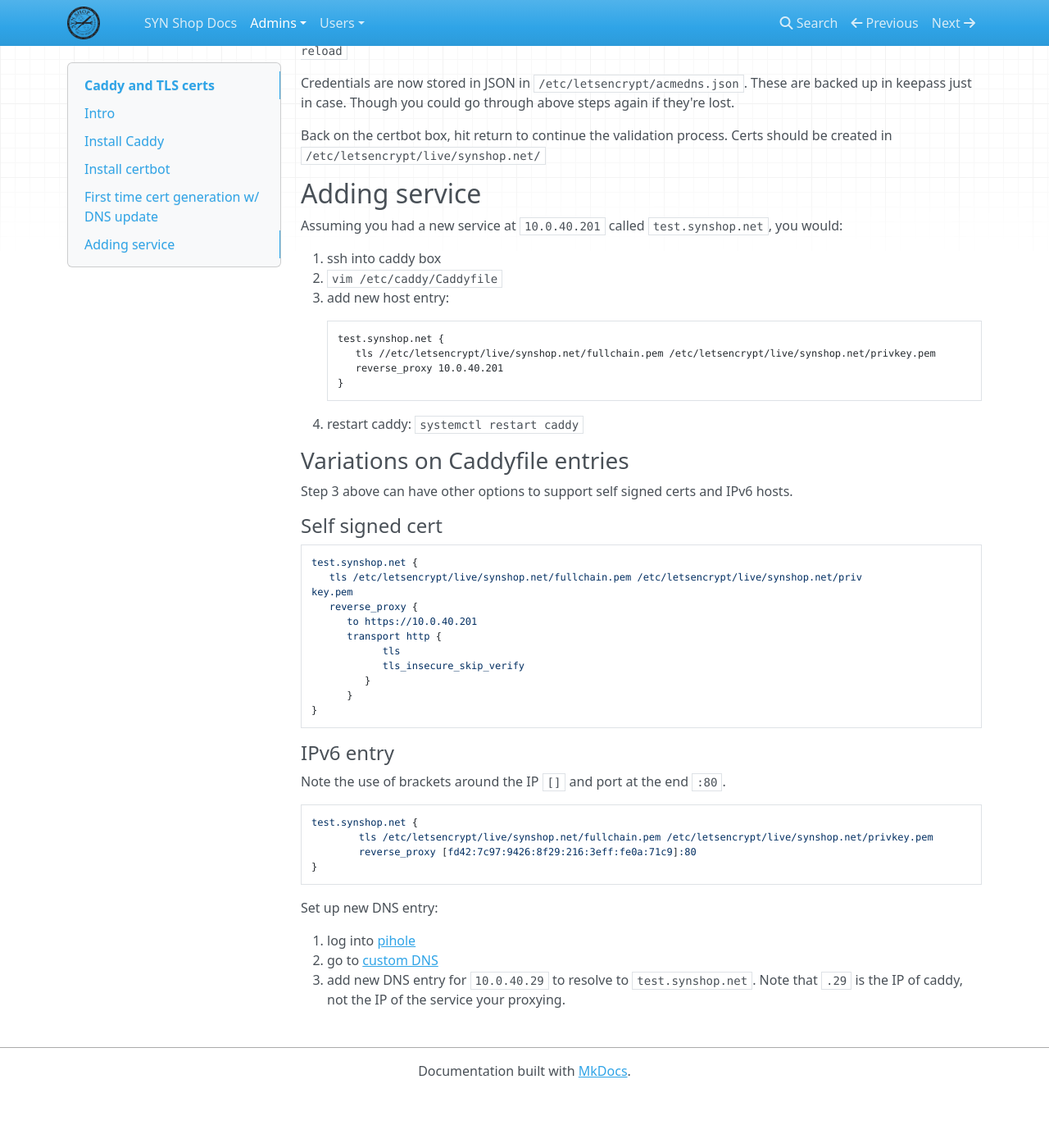
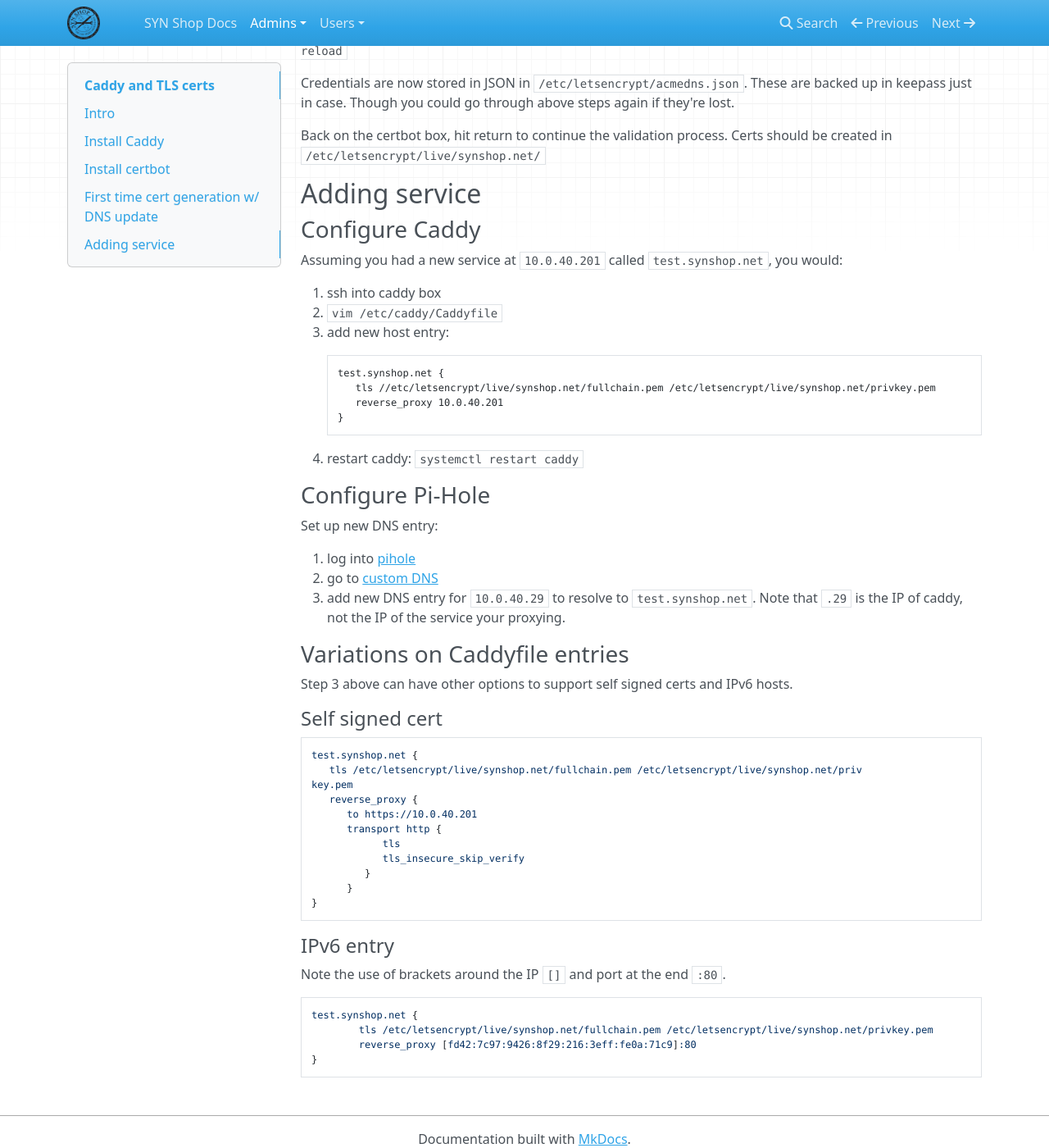
Before and after one commit to synshop/rtfm, an MkDocs documentation site: the page built from docs/admins/Caddy and TLS certs.md, in a window 1280 px wide and 1400 px high, scrolled down 1205 px. Shown: the whole window at 82% size. Built offline with MkDocs 1.6.1, drawn with Linux system fonts in a browser that asks for light colours; nearby versions of some CDN libraries; before the commit the page ends 2539 px from its top, so only the background shows below that; some of the changed lines change nothing that is shown.

Commit message:
move pi hole steps up, give an achorable title

````diff
--- a/docs/admins/Caddy and TLS certs.md
+++ b/docs/admins/Caddy and TLS certs.md
@@ -76,6 +76,8 @@
 
 ## Adding service
 
+### Configure Caddy
+
 Assuming you had a new service at `10.0.40.201` called `test.synshop.net`, you would:
 
 1. ssh into caddy box
@@ -88,6 +90,14 @@
         }
 
 4. restart caddy:  `systemctl restart caddy`
+
+### Configure Pi-Hole
+
+Set up new DNS entry:
+
+1. log into [pihole](https://10.0.40.66/admin/)
+2. go to   [custom DNS](https://10.0.40.66/admin/dns_records.php)
+4. add new DNS entry for `10.0.40.29` to resolve to  `test.synshop.net`. Note that `.29` is the IP of caddy, not the IP of the service your proxying.
 
 
 ### Variations on Caddyfile entries
@@ -120,9 +130,3 @@
         reverse_proxy [fd42:7c97:9426:8f29:216:3eff:fe0a:71c9]:80
 }
 ```
-
-Set up new DNS entry:
-
-1. log into [pihole](https://10.0.40.66/admin/)
-2. go to   [custom DNS](https://10.0.40.66/admin/dns_records.php)
-4. add new DNS entry for `10.0.40.29` to resolve to  `test.synshop.net`. Note that `.29` is the IP of caddy, not the IP of the service your proxying.
````
